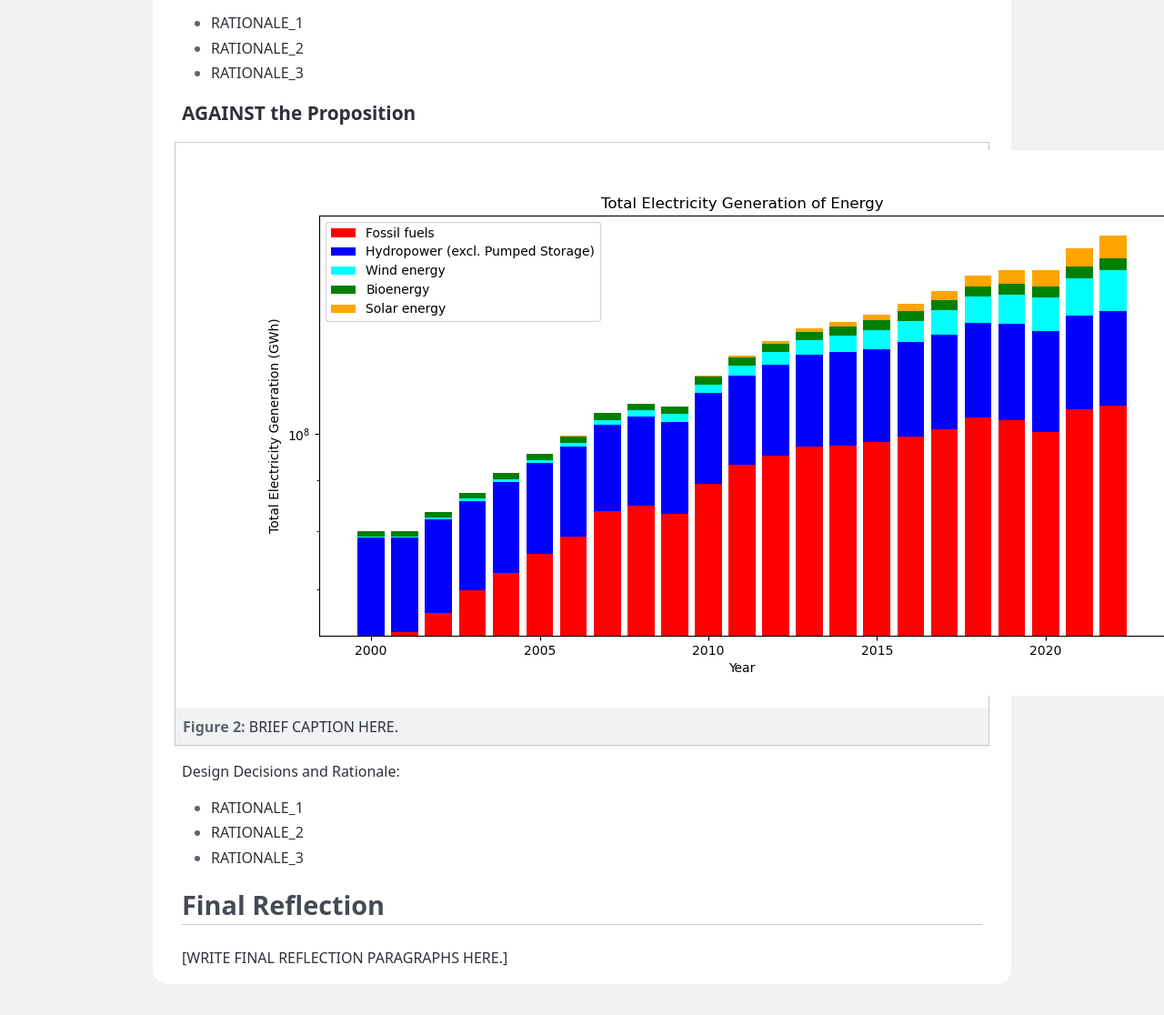
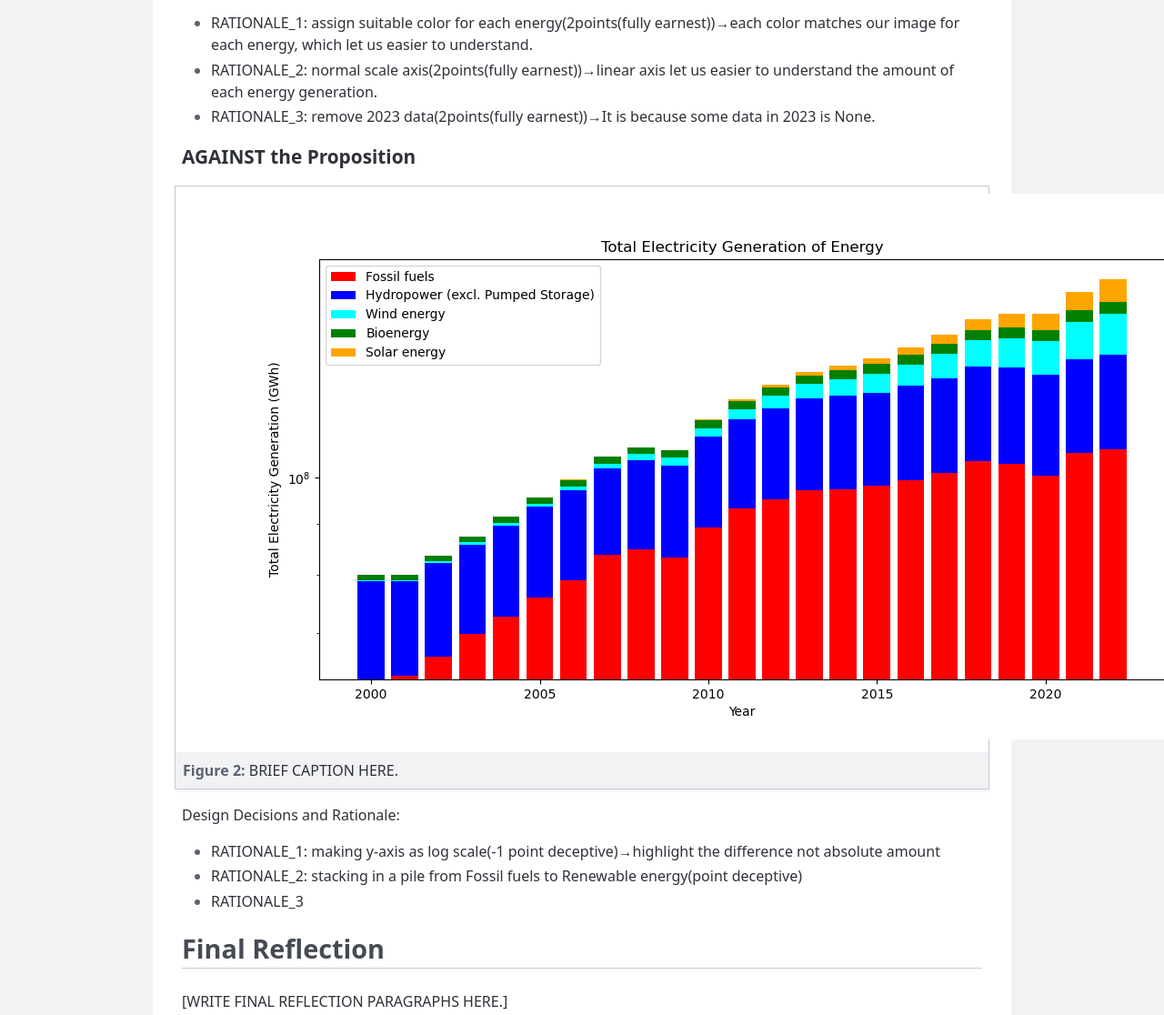
Before and after one commit to Ryotakemuraryo/Assignment2, a plain HTML site: page index.html in a window 1280 px wide. Shown: the part 1229-2345 px from the top of the page at 91% size. Before the commit the page ends 2319 px from the top, so only its background shows below. Drawn offline with Linux system fonts and the light colour scheme.

Commit message:
change graph

```diff
--- a/index.html
+++ b/index.html
@@ -152,7 +152,7 @@
     </header>
 
     <main>
-      <h2>Proposition: [The Electricity Generation of Fossil Fuels are decreasing]</h2>
+      <h2>Proposition: [The proportion of renewable energy is increasing.]</h2>
 
       <section>
         <h3>FOR the Proposition</h3>
@@ -165,9 +165,9 @@
         <p>Design Decisions and Rationale:</p>
 
         <ul>
-          <li>RATIONALE_1</li>
-          <li>RATIONALE_2</li>
-          <li>RATIONALE_3</li>
+          <li>RATIONALE_1: assign suitable color for each energy(2points(fully earnest))→each color matches our image for each energy, which let us easier to understand.</li>
+          <li>RATIONALE_2: normal scale axis(2points(fully earnest))→linear axis let us easier to understand the amount of each energy generation.</li>
+          <li>RATIONALE_3: remove 2023 data(2points(fully earnest))→It is because some data in 2023 is None.</li>
         </ul>
       </section>
 
@@ -182,8 +182,8 @@
         <p>Design Decisions and Rationale:</p>
 
         <ul>
-          <li>RATIONALE_1</li>
-          <li>RATIONALE_2</li>
+          <li>RATIONALE_1: making y-axis as log scale(-1 point deceptive)→highlight the difference not absolute amount</li>
+          <li>RATIONALE_2: stacking in a pile from Fossil fuels to Renewable energy(point deceptive)</li>
           <li>RATIONALE_3</li>
         </ul>
       </section>
```
Also changed, not shown: fossil_decreasing.png.
